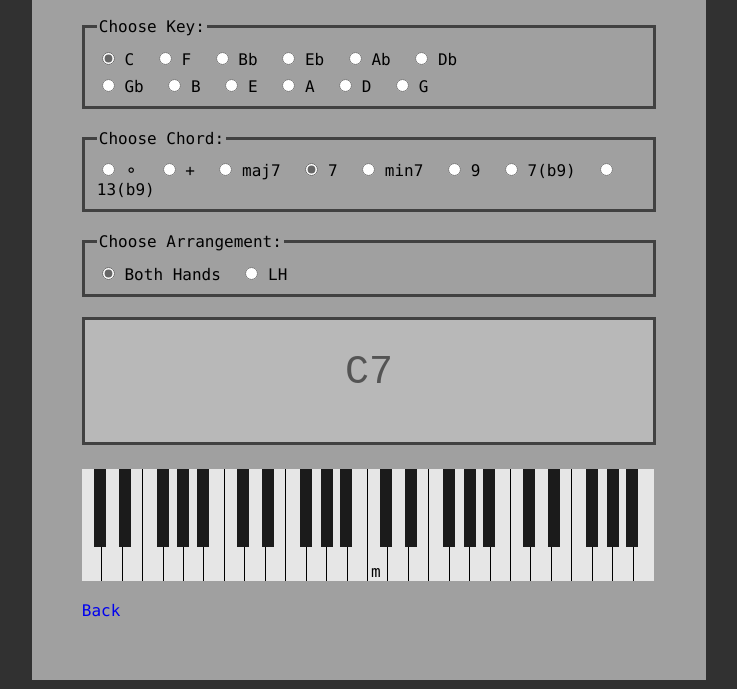
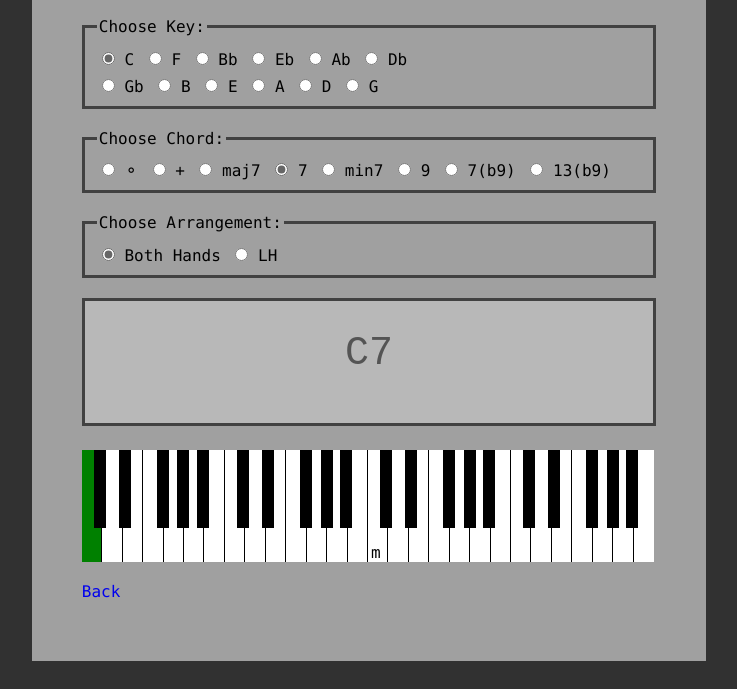
Before and after one commit to elliothogg/piano-chord-practice-tool, a website: page chord-visualiser.html in a window 1280 px wide. Shown: the part 111-800 px from the top of the page, without its empty margins (271-1008 px from the left). Drawn offline with Linux system fonts and the light colour scheme.

Commit message:
Chord-visualiser now showing chord text and displaying all available chord structures on keyboard

```diff
--- a/chord-visualiser.html
+++ b/chord-visualiser.html
@@ -110,70 +110,70 @@
 
         <figure id="keyboard">
             <div class="left_cluster">
-                <div class="key white_key" id="C2"></div>
-                <div class="key black_key" id="Db2"></div>
-                <div class="key white_key" id="D2"></div>
-                <div class="key black_key" id="Eb2"></div>
-                <div class="key white_key" id="E2"></div>
+                <div class="key white_key" id="n36"></div>
+                <div class="key black_key" id="n37"></div>
+                <div class="key white_key" id="n38"></div>
+                <div class="key black_key" id="n39"></div>
+                <div class="key white_key" id="n40"></div>
             </div>
             <div class="right_cluster">
-                <div class="key white_key" id="F2"></div>
-                <div class="key black_key" id="Gb2"></div>
-                <div class="key white_key" id="G2"></div>
-                <div class="key black_key" id="Ab2"></div>
-                <div class="key white_key" id="A2"></div>
-                <div class="key black_key" id="Bb2"></div>
-                <div class="key white_key" id="B2"></div>
+                <div class="key white_key" id="n41"></div>
+                <div class="key black_key" id="n42"></div>
+                <div class="key white_key" id="n43"></div>
+                <div class="key black_key" id="n44"></div>
+                <div class="key white_key" id="n45"></div>
+                <div class="key black_key" id="n46"></div>
+                <div class="key white_key" id="n47"></div>
             </div>
             <div class="left_cluster">
-                <div class="key white_key" id="C3"></div>
-                <div class="key black_key" id="Db3"></div>
-                <div class="key white_key" id="D3"></div>
-                <div class="key black_key" id="Eb3"></div>
-                <div class="key white_key" id="E3"></div>
+                <div class="key white_key" id="n48"></div>
+                <div class="key black_key" id="n49"></div>
+                <div class="key white_key" id="n50"></div>
+                <div class="key black_key" id="n51"></div>
+                <div class="key white_key" id="n52"></div>
             </div>
             <div class="right_cluster">
-                <div class="key white_key" id="F3"></div>
-                <div class="key black_key" id="Gb3"></div>
-                <div class="key white_key" id="G3"></div>
-                <div class="key black_key" id="Ab3"></div>
-                <div class="key white_key" id="A3"></div>
-                <div class="key black_key" id="Bb3"></div>
-                <div class="key white_key" id="B3"></div>
+                <div class="key white_key" id="n53"></div>
+                <div class="key black_key" id="n54"></div>
+                <div class="key white_key" id="n55"></div>
+                <div class="key black_key" id="n56"></div>
+                <div class="key white_key" id="n57"></div>
+                <div class="key black_key" id="n58"></div>
+                <div class="key white_key" id="n59"></div>
             </div>
             <div class="left_cluster">
-                <div class="key white_key" id="C4">
+                <div class="key white_key" id="n60">
                     <p>m</p>
                 </div>
-                <div class="key black_key" id="Db4"></div>
-                <div class="key white_key" id="D4"></div>
-                <div class="key black_key" id="Eb4"></div>
-                <div class="key white_key" id="E4"></div>
+                <div class="key black_key" id="n61"></div>
+                <div class="key white_key" id="n62"></div>
+                <div class="key black_key" id="n63"></div>
+                <div class="key white_key" id="n64"></div>
             </div>
             <div class="right_cluster">
-                <div class="key white_key" id="F4"></div>
-                <div class="key black_key" id="Gb4"></div>
-                <div class="key white_key" id="G4"></div>
-                <div class="key black_key" id="Ab4"></div>
-                <div class="key white_key" id="A4"></div>
-                <div class="key black_key" id="Bb4"></div>
-                <div class="key white_key" id="B4"></div>
+                <div class="key white_key" id="n65"></div>
+                <div class="key black_key" id="n66"></div>
+                <div class="key white_key" id="n67"></div>
+                <div class="key black_key" id="n68"></div>
+                <div class="key white_key" id="n69"></div>
+                <div class="key black_key" id="n70"></div>
+                <div class="key white_key" id="n71"></div>
             </div>
                 <div class="left_cluster">
-                <div class="key white_key" id="C5"></div>
-                <div class="key black_key" id="Db5"></div>
-                <div class="key white_key" id="D5"></div>
-                <div class="key black_key" id="Eb5"></div>
-                <div class="key white_key" id="E5"></div>
+                <div class="key white_key" id="n72"></div>
+                <div class="key black_key" id="n73"></div>
+                <div class="key white_key" id="n74"></div>
+                <div class="key black_key" id="n75"></div>
+                <div class="key white_key" id="n76"></div>
             </div>
             <div class="right_cluster">
-                <div class="key white_key" id="F5"></div>
-                <div class="key black_key" id="Gb5"></div>
-                <div class="key white_key" id="G5"></div>
-                <div class="key black_key" id="Ab5"></div>
-                <div class="key white_key" id="A5"></div>
-                <div class="key black_key" id="Bb5"></div>
-                <div class="key white_key" id="B5"></div>
+                <div class="key white_key" id="n77"></div>
+                <div class="key black_key" id="n78"></div>
+                <div class="key white_key" id="n79"></div>
+                <div class="key black_key" id="n80"></div>
+                <div class="key white_key" id="n81"></div>
+                <div class="key black_key" id="n82"></div>
+                <div class="key white_key" id="n83"></div>
             </div>
         </figure>
         <nav>
--- a/scripts/chord-visualiser.js
+++ b/scripts/chord-visualiser.js
@@ -2,11 +2,34 @@ function displayChordText() {
     key = document.querySelector('input[name = key]:checked').value
     chord = document.querySelector('input[name = chord]:checked').value
     document.getElementById('chords').value = key + chord
+
+    displayChordOnKeyboard();
 }
 
-function test() {
-    document.getElementById('chords').value = "HI JAZZ"
-    note = 'Eb2';
-    console.log(note)
-    document.getElementById(note).style.backgroundColor='green';
+function displayChordOnKeyboard() {
+    clearKeyboard()
+    chordStructure = chordStructuresBothHands[chord]
+    root = noteMidiDB[key + 2]
+    document.getElementById("n" + root).style.backgroundColor='green';
+
+    nextNote = root + parseInt(chordStructure.charAt(0))
+    i=1
+    while(i<=chordStructure.length){
+        document.getElementById("n" + nextNote).style.backgroundColor='green';
+        nextNote = nextNote + parseInt(chordStructure.charAt(i))
+
+        i = i + 1;
+    }
+
 }
+
+function clearKeyboard() {
+    whiteKeys = document.getElementsByClassName("white_key");
+    for(i=0; i<whiteKeys.length; i++) {
+        whiteKeys[i].style.backgroundColor='white';
+    }
+    blackKeys = document.getElementsByClassName("black_key");
+    for(i=0; i<blackKeys.length; i++) {
+        blackKeys[i].style.backgroundColor='black';
+    }
+}
--- a/scripts/noteToMidiData.js
+++ b/scripts/noteToMidiData.js
@@ -88,25 +88,25 @@ var noteMidiDB = {
     Bb0: 22,
     A0: 21
 };
-
+//each number represents number of half-steps from previous note, beginning at root
 var chordStructuresBothHands = {
-    dim: "33",
-    aug: "44",
-    maj7: "434",
-    7: "433",
-    min7: "343",
-    9: "4333",
-    "7(b9)" : "4332",
-    "13(b9)": "43328"
+    dim: "",
+    aug: "",
+    maj7: "79345",
+    7: "",
+    min7: "",
+    9: "",
+    "7(b9)" : "",
+    "13(b9)": ""
 };
 
 var chordStructuresLH = {
-    dim: "33",
-    aug: "44",
-    maj7: "434",
-    7: "433",
-    min7: "343",
-    9: "4333",
-    "7(b9)" : "4332",
-    "13(b9)": "43328"
+    dim: "",
+    aug: "",
+    maj7: "",
+    7: "",
+    min7: "",
+    9: "",
+    "7(b9)" : "",
+    "13(b9)": ""
 };
--- a/styles/style.css
+++ b/styles/style.css
@@ -77,7 +77,7 @@ input {
 }
 
 label {
-  padding-right: 10px;
+  padding-right: 0;
 }
 
 input {
@@ -169,7 +169,7 @@ input {
   display: inline-flex;
 }
 
-#C4 p {
+#n60 p {
   margin: 0;
   position: absolute;
   bottom: 0%;
```
Also changed, not shown: test.js (added, +22 -0 lines).
